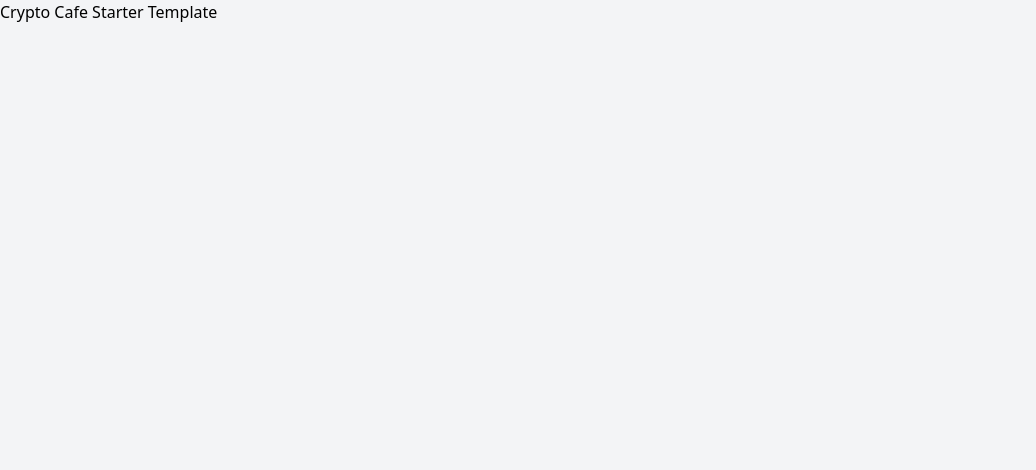
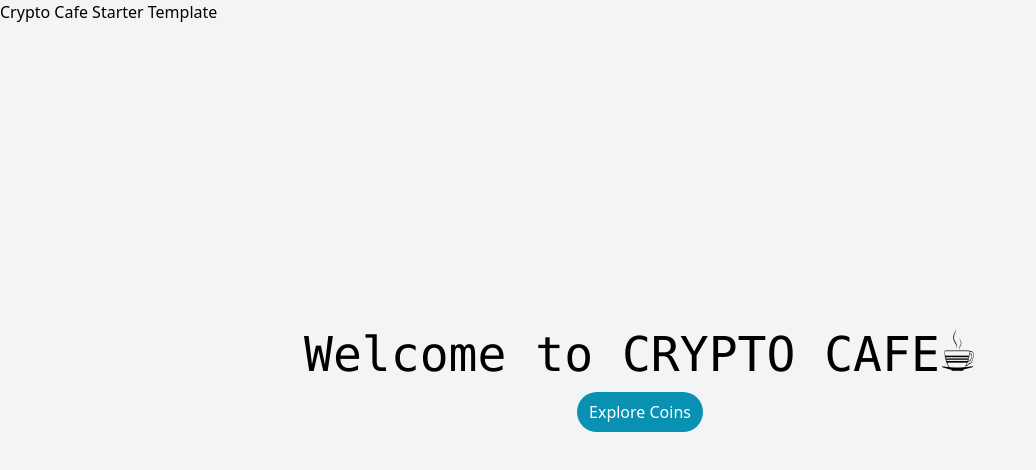
Before and after one commit to ahmed-nasir/cryptocafe, a React (Create React App) app: page / in a window 1280 px wide. Shown: the top 470 px of the page, without its empty margins (0-1036 px from the left). Built offline with nearby package versions, Linux system fonts and the light colour scheme.

Commit message:
Homepage

```diff
--- a/package.json
+++ b/package.json
@@ -8,6 +8,7 @@
     "@testing-library/user-event": "^13.5.0",
     "react": "^17.0.2",
     "react-dom": "^17.0.2",
+    "react-router-dom": "^6.2.2",
     "react-scripts": "5.0.0",
     "web-vitals": "^2.1.4"
   },
--- a/src/App.js
+++ b/src/App.js
@@ -1,9 +1,15 @@
 import React from 'react'
+import { Route, Routes } from 'react-router-dom'
+import Homepage from './components/Homepage/Homepage'
 
 const App = () => {
   return (
     <div>
       <h1>Crypto Cafe Starter Template</h1>
+
+      <Routes>
+        <Route path='/' element={<Homepage></Homepage>}></Route>
+      </Routes>
     </div>
   )
 }
--- a/src/index.js
+++ b/src/index.js
@@ -3,10 +3,13 @@ import ReactDOM from 'react-dom'
 import './index.css'
 import App from './App'
 import reportWebVitals from './reportWebVitals'
+import { BrowserRouter } from 'react-router-dom'
 
 ReactDOM.render(
   <React.StrictMode>
+    <BrowserRouter>
     <App />
+    </BrowserRouter>
   </React.StrictMode>,
   document.getElementById('root')
 )
```
Also changed, not shown: 1 other file (tests, documents, lock files or other folders).
